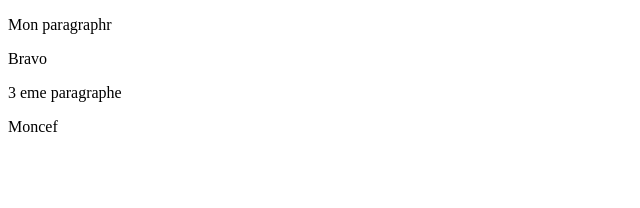
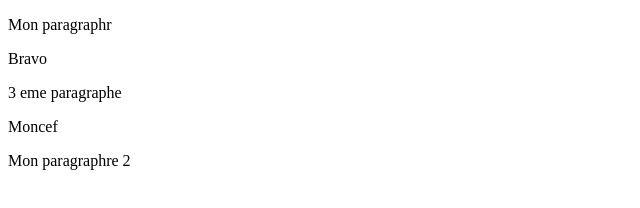
Before and after one commit to Moncefbenhadj/distant2, a plain HTML site: page index.html in a window 1280 px wide. Shown: the whole page, without its empty margins (0-640 px from the left). Drawn offline with Linux system fonts and the light colour scheme.

Commit message:
Mise a jours Index.html
Ajoute d'un paragraphe

```diff
--- a/index.html
+++ b/index.html
@@ -11,5 +11,6 @@
     <p>Bravo</p>
     <p>3 eme paragraphe</p>
     <p>Moncef</p>
+    <p>Mon paragraphre 2</p>
 </body>
 </html>
```
